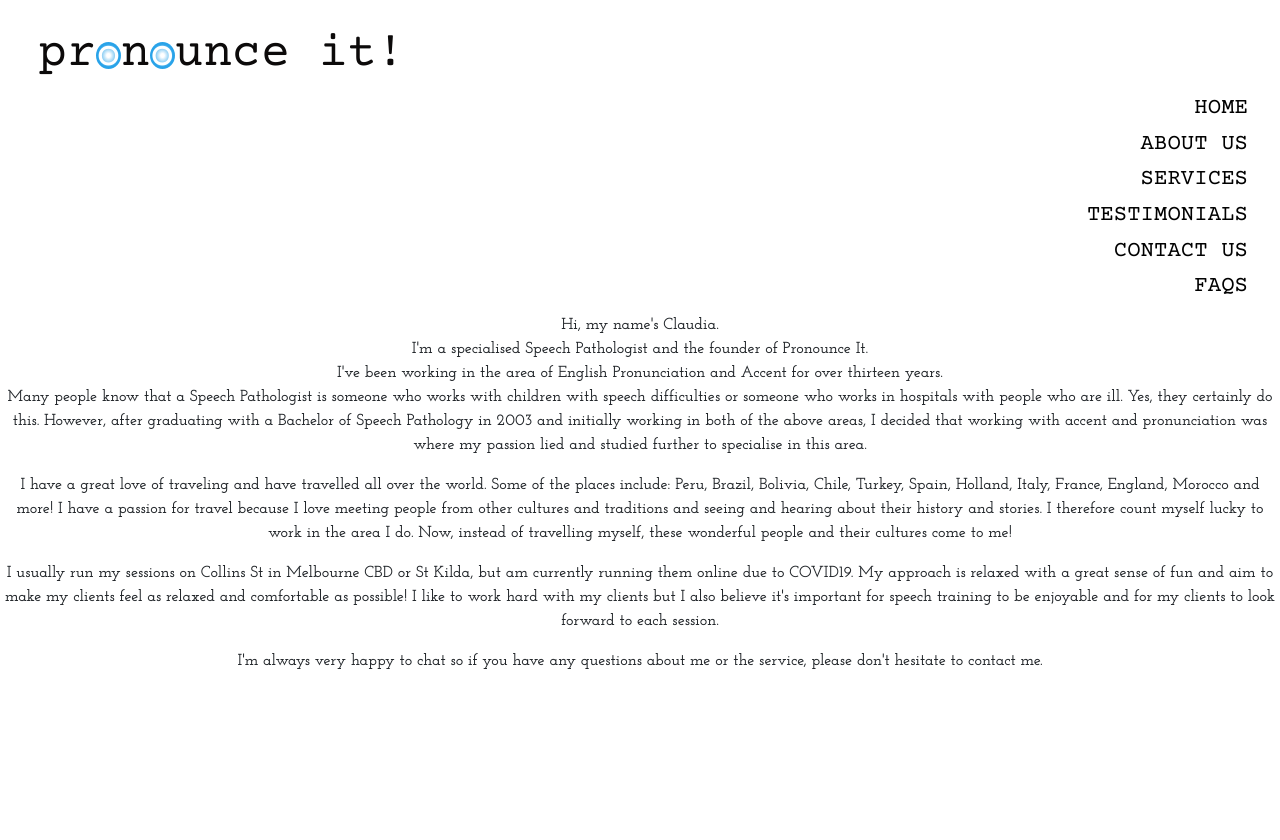
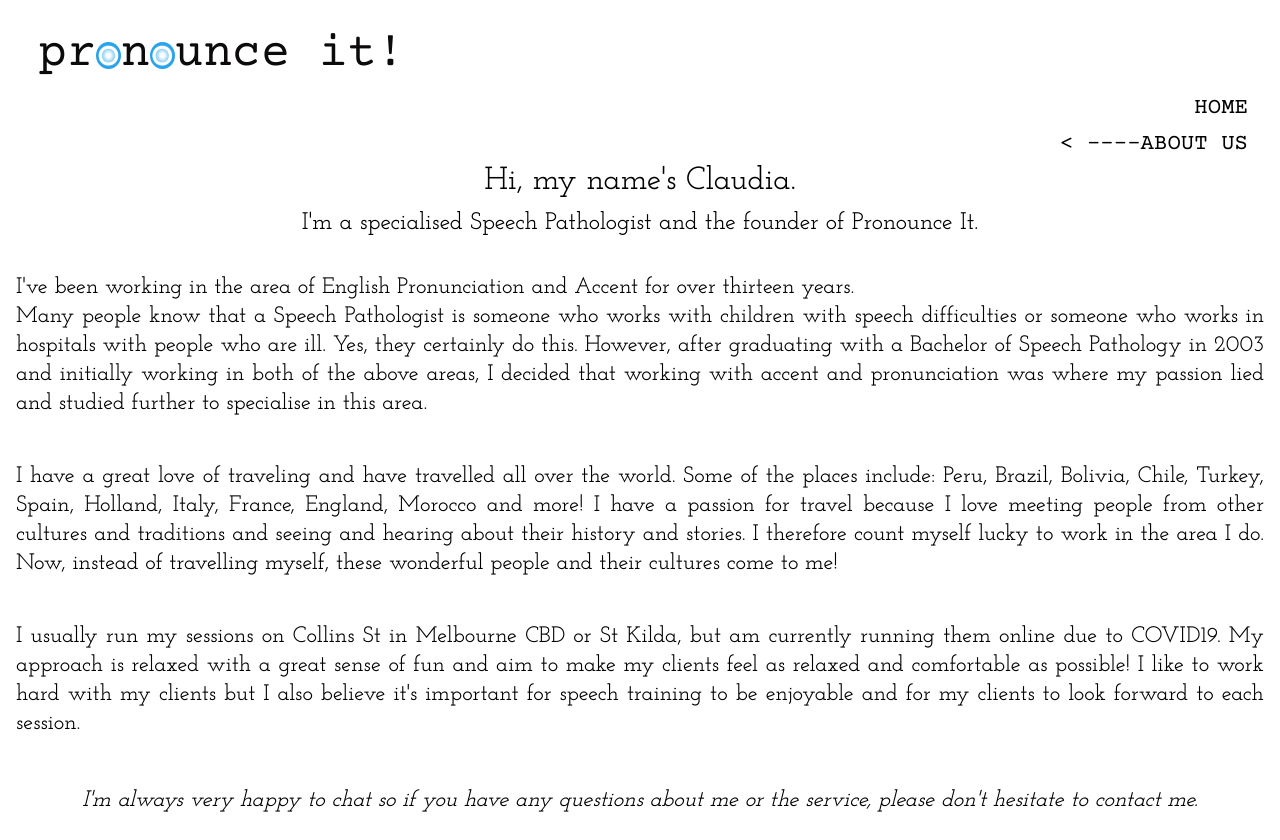
Before and after one commit to inverseswirl/Accent, a React (Create React App) app: page / in a window 1280 px wide. Both pictures are taken after a click on the button "ABOUT US". Before the commit the page ends 800 px from the top, so only its background shows below. Built offline with nearby package versions, Linux system fonts and the light colour scheme; a web font is replaced by a local one.

Commit message:
about-us-page

```diff
--- a/src/PronounceIt.js
+++ b/src/PronounceIt.js
@@ -24,7 +24,7 @@ render(){
 
     <div className="App">
             <Background />
-                <Title />
+            <Title />
                 {/* <Navbar /> */}
             {/* <About /> */}
 
--- a/src/components/about-us.js
+++ b/src/components/about-us.js
@@ -1,21 +1,34 @@
 import React from 'react';
 
 
-const About =()=>{
+class  About extends React.Component{
+constructor(props){
+    super(props)
 
-    return (
-        <div className="about-para">
-
-            <p className="">Hi, my name's Claudia. <br />I'm a specialised Speech Pathologist and the founder of Pronounce It.<br/> I've been working in the area of English Pronunciation and Accent for over thirteen years. <br/>Many people know that a Speech Pathologist is someone who works with children with speech difficulties or someone who works in hospitals with people who are ill. Yes, they certainly do this. However, after graduating with a Bachelor of Speech Pathology in 2003 and initially working in both of the above areas, I decided that working with accent and pronunciation was where my passion lied and studied further to specialise in this area.
-
-            </p>
-                <p>I have a great love of traveling and have travelled all over the world. Some of the places include: Peru, Brazil, Bolivia, Chile, Turkey, Spain, Holland, Italy, France, England, Morocco and more! I have a passion for travel because I love meeting people from other cultures and traditions and seeing and hearing about their history and stories. I therefore count myself lucky to work in the area I do. Now, instead of travelling myself, these wonderful people and their cultures come to me!</p>
-           <p> I usually run my sessions on Collins St in Melbourne CBD or St Kilda, but am currently running them online due to COVID19. My approach is relaxed with a great sense of fun and aim to make my clients feel as relaxed and comfortable as possible! I like to work hard with my clients but I also believe it's important for speech training to be enjoyable and for my clients to look forward to each session. </p>
-         <p>I'm always very happy to chat so if you have any questions about me or the service, please don't hesitate to contact me.</p>
+}
 
 
-        </div>
-    )
+
+render(){
+    console.log(this.props.style)
+    return (
+
+
+    <div  className="about-para" style={this.props.style} >
+
+            <h2 className="h2  text-center">Hi, my name's Claudia.</h2>
+            <h4 className="h4  text-center" >I'm a specialised Speech Pathologist and the founder of Pronounce It.</h4>
+            <p><br/>I've been working in the area of English Pronunciation and Accent for over thirteen years. <br/>Many people know that a Speech Pathologist is someone who works with children with speech difficulties or someone who works in hospitals with people who are ill. Yes, they certainly do this. However, after graduating with a Bachelor of Speech Pathology in 2003 and initially working in both of the above areas, I decided that working with accent and pronunciation was where my passion lied and studied further to specialise in this area. </p>
+            <p> <br/>I have a great love of traveling and have travelled all over the world. Some of the places include: Peru, Brazil, Bolivia, Chile, Turkey, Spain, Holland, Italy, France, England, Morocco and more! I have a passion for travel because I love meeting people from other cultures and traditions and seeing and hearing about their history and stories. I therefore count myself lucky to work in the area I do. Now, instead of travelling myself, these wonderful people and their cultures come to me!</p>
+            <p> <br/>I usually run my sessions on Collins St in Melbourne CBD or St Kilda, but am currently running them online due to COVID19. My approach is relaxed with a great sense of fun and aim to make my clients feel as relaxed and comfortable as possible! I like to work hard with my clients but I also believe it's important for speech training to be enjoyable and for my clients to look forward to each session. </p>
+            <hr/>
+            <p className="font-italic text-center" >I'm always very happy to chat so if you have any questions about me or the service, please don't hesitate to contact me.</p>
+
+
+    </div>
+
+  )
+ }
 }
 
 export default About;
--- a/src/components/title.js
+++ b/src/components/title.js
@@ -1,21 +1,40 @@
 import React from 'react';
 import About from '../components/about-us';
+
+
+
+function slow(){
+
+  return {
+    opacity:1
+  }
+}
+
+
 
 
 class Title extends React.Component{
   constructor(props){
     super(props)
-   this.state={ about: ""}
+   this.state={ buttonClick: false,  dot:"",opacity: 0}
    this.handleAboutus=this.handleAboutus.bind(this);
   }
 
 
 
-  handleAboutus(){
-  this.setState({about: <About />})
+
+handleAboutus(){
+    this.setState({buttonClick: true,dot: '< ----',opacity: 1});
+
   }
 
+
+
+
+
   render(){
+
+    const{buttonClick,dot,opacity}=this.state
 
     return(
 
@@ -23,17 +42,20 @@ class Title extends React.Component{
         <h1 className="title">pr<span className="letter">o</span>n<span className="letter">o</span>unce it! </h1>
         <nav className="navbar ">
               <button  type="button" className="button nav-bg ">Home</button>
-              <button  onClick={this.handleAboutus}  type="button" className="button nav-bg ">About us</button>
+              <button onClick={this.handleAboutus}  type="button" className="button nav-bg ">{dot}About us</button>
 
-              <button type="button" className="button nav-bg ">Services</button>
-              <button type="button" className="button nav-bg ">Testimonials</button>
-              <button type="button" className="button nav-bg ">Contact us</button>
-              <button type="button" className="button nav-bg ">FAQs</button>
+              { buttonClick ? null :<button type="button" className="button nav-bg ">Services</button>}
+              { buttonClick ? null: <button type="button" className="button nav-bg ">Testimonials</button>}
+               { buttonClick ? null:<button type="button" className="button nav-bg ">Contact us</button>}
+               { buttonClick ? null: <button type="button" className="button nav-bg ">FAQs</button>}
+               <About  style={{opacity:opacity,transition: 'opacity 1s linear 0.1s'}}/>
+
+
         </nav>
 
 
 
-        <div>{this.state.about}</div>
+
 
 
 
--- a/src/sass/App.scss
+++ b/src/sass/App.scss
@@ -112,9 +112,8 @@ color:$color;
     background-color: transparent;
 
     &:hover{
-      // transform: translate(1px,5px);
       @include color();
-      opacity: 0.6;
+      opacity: 0.7;
     }
   }
 
@@ -389,7 +388,17 @@ color:$color;
 ///about-us section..............
 
 .about-para{
-  @include font(600, 1rem);
-  text-align: center;
+  @include font(500, 1.4rem);
+  line-height: 1.8rem;
+  text-align: justify;
+  display: flex;
+  flex-direction: column;
+  justify-content: flex-end;
+  // background-color:rgba(2, 162, 255, 0.685) ;
+
+
+
+
+
 
 }
--- a/src/sass/_resets.scss
+++ b/src/sass/_resets.scss
@@ -13,7 +13,7 @@ li, a, button {
 
 }
 
-p{
+p,h2,h3,h4,h5,h6{
     font-family: 'Josefin Slab', serif;
 
 }
```
